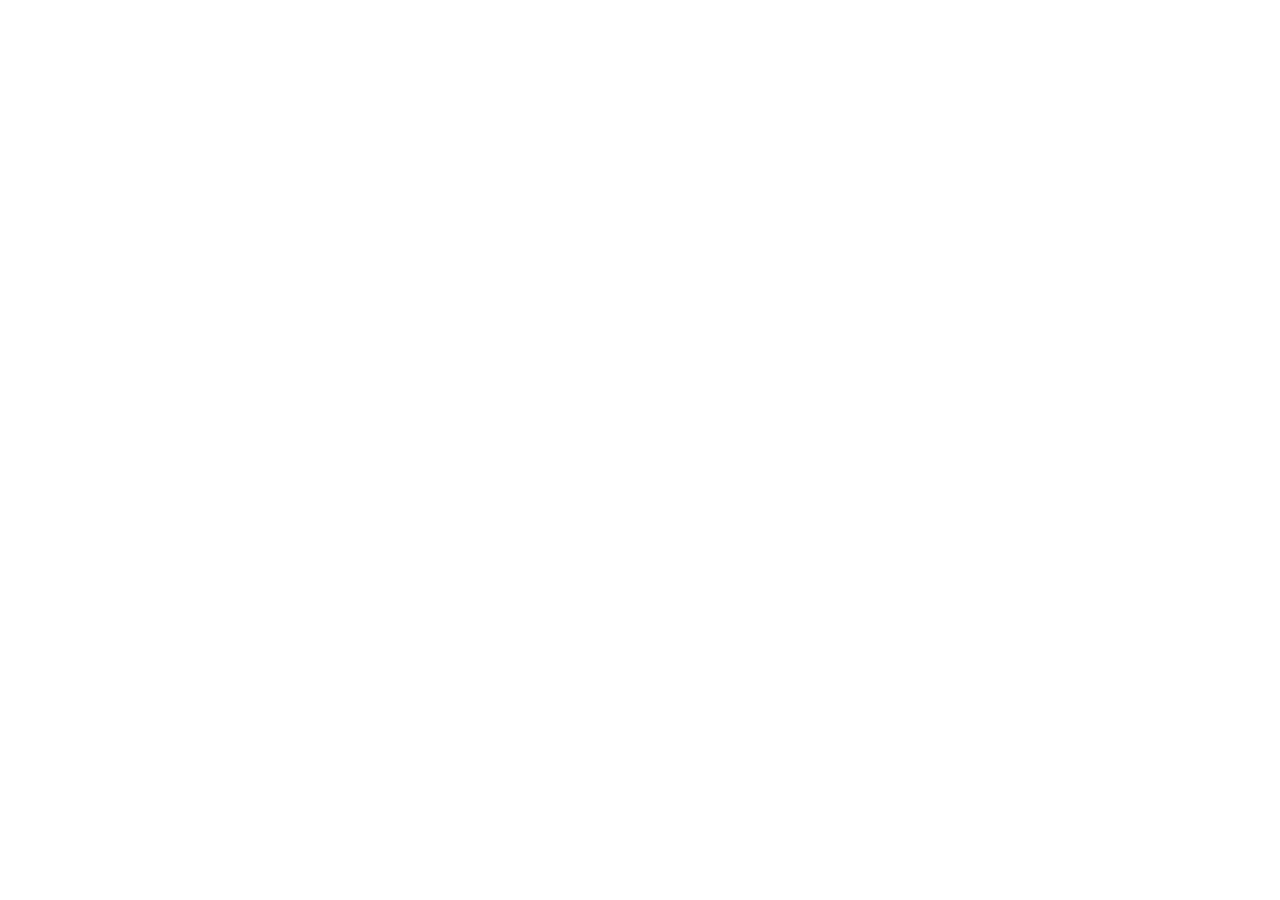
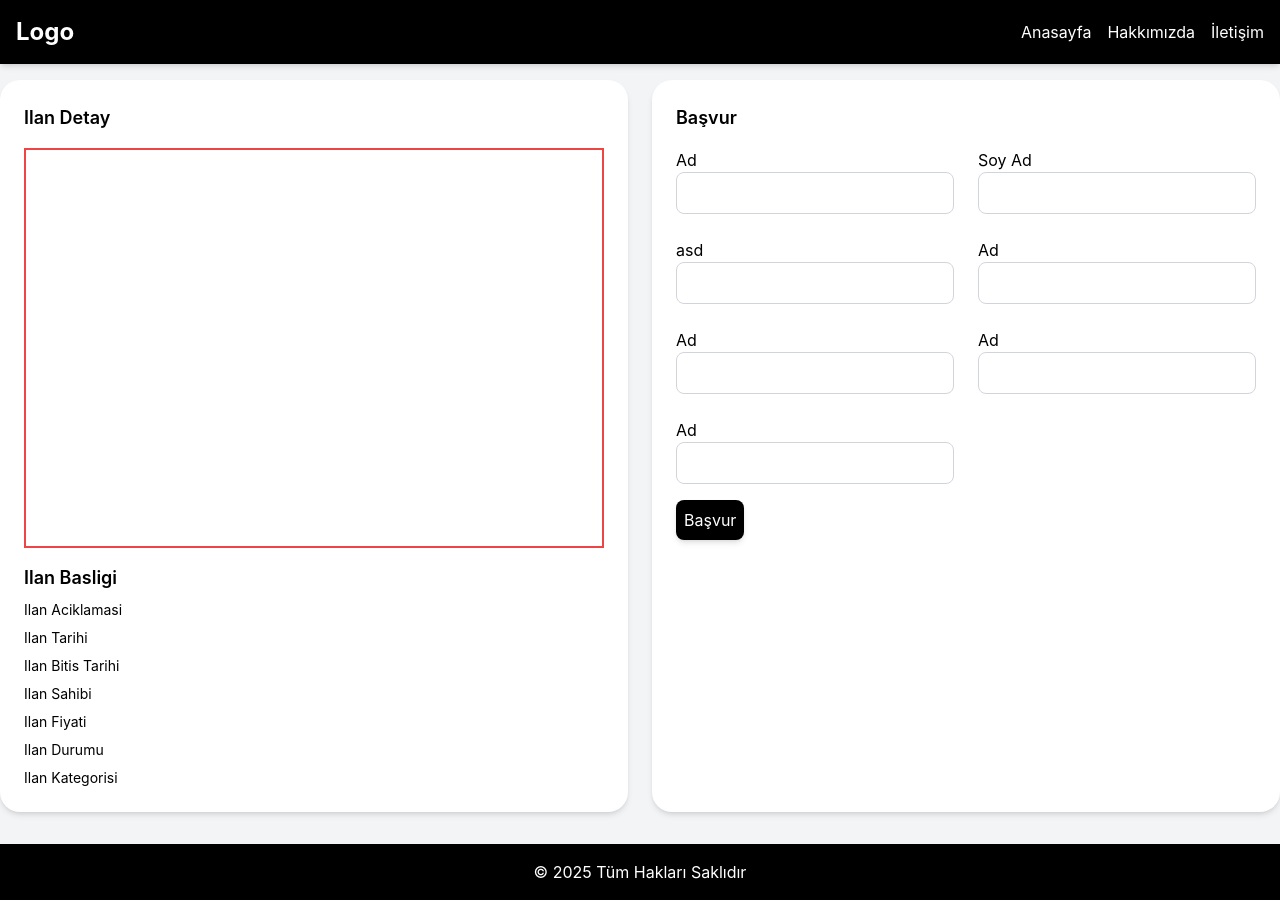
Before and after one commit to onurjr29/Yazlab_19, a React (Create React App) app in the folder frontend/: page /ilan-detay in a window 1280 px wide. Before the commit this address had no page. Before the commit the page ends 800 px from the top, so only its background shows below. Built offline with nearby package versions, Linux system fonts and the light colour scheme.

Commit message:
layoutlar - anasyfa - yonetim panelinin frontendi yazildi

```diff
--- a/frontend/src/App.js
+++ b/frontend/src/App.js
@@ -1,18 +1,24 @@
 import { BrowserRouter as Router, Route, Routes } from 'react-router-dom'
 import Login from './pages/auth/login'
-import Anasayfa from './pages/anasayfa'
+import Anasayfa from './pages/page'
 import AdminRoute from './routes/AdminRoute'
-import Dashboard from './pages/yonetimPaneli/dashboard'
+import Dashboard from './pages/yonetimPaneli/page'
 import AdminLayout from './pages/yonetimPaneli/AdminLayout'
 import AdminUsers from './pages/yonetimPaneli/users/page'
 import JuriOnay from './pages/yonetimPaneli/juriOnay/page'
+import IlanDetayPage from './pages/IlanDetay/page'
+
+import Layout from './pages/Layout'
 
 const App = () => {
   return (
     <Router>
       <Routes>
         <Route path='/auth/login' element={<Login/>}/>
-        <Route path='/anasayfa' element={<Anasayfa/>}/>
+        <Route element={<Layout/>}>
+          <Route path='/' element={<Anasayfa/>}/>
+          <Route path='/ilan-detay' element={<IlanDetayPage/>}/>
+        </Route>
         {/* <Route path='/auth/register' element={<Register/>}/> */}
 
         <Route path='/yonetim-paneli' element={<AdminRoute/>}>
--- a/frontend/src/components/Footer.js
+++ b/frontend/src/components/Footer.js
@@ -2,7 +2,7 @@
 
 const Footer = () => {
   return (
-    <footer className="bg-gray-800 text-white text-center p-4 mt-4">
+    <footer className="bg-black text-white text-center p-4 mt-4">
       <p>© {new Date().getFullYear()} Tüm Hakları Saklıdır</p>
     </footer>
   );
--- a/frontend/src/components/Header.js
+++ b/frontend/src/components/Header.js
@@ -3,7 +3,7 @@
 
 const Header = () => {
   return (
-    <header className="bg-blue-600 text-white p-4 shadow-md">
+    <header className="bg-black text-white p-4 shadow-md">
       <div className="container mx-auto flex justify-between items-center">
         <h1 className="text-2xl font-bold">
           <Link to="/">Logo</Link>
--- a/frontend/src/components/Layout.js
+++ /dev/null
@@ -1,20 +0,0 @@
-import React from "react";
-import Header from "./Header";
-import Footer from "./Footer";
-
-const Layout = ({ children }) => {
-  return (
-    <div className="flex flex-col min-h-screen">
-      {/* Üst Kısım (Header) */}
-      <Header />
-
-      {/* Sayfa İçeriği */}
-      <main className="flex flex-col gap-y-12 container mx-auto py-4">{children}</main>
-
-      {/* Alt Kısım (Footer) */}
-      <Footer />
-    </div>
-  );
-};
-
-export default Layout;
--- /dev/null
+++ b/frontend/src/pages/IlanDetay/page.jsx
@@ -0,0 +1,67 @@
+export default function IlanDetayPage(){
+    return (
+        <div className="flex flex-col gap-y-4">
+            <div className="grid grid-cols-2 gap-x-6">
+                <div className="w-full bg-white rounded-[20px] flex flex-col gap-y-4 p-6 shadow-md">
+                    <h1 className="text-black text-lg font-semibold">Ilan Detay</h1>
+                    <div className="border-2 border-solid border-red-500 h-[400px]"></div>
+                    <div className="flex flex-col gap-y-2">
+                        <h2 className="text-lg font-semibold">Ilan Basligi</h2>
+                        <p className="text-sm">Ilan Aciklamasi</p>
+                        <p className="text-sm">Ilan Tarihi</p>
+                        <p className="text-sm">Ilan Bitis Tarihi</p>
+                        <p className="text-sm">Ilan Sahibi</p>
+                        <p className="text-sm">Ilan Fiyati</p>
+                        <p className="text-sm">Ilan Durumu</p>
+                        <p className="text-sm">Ilan Kategorisi</p>
+                    </div>
+                </div>
+                <div className="w-full bg-white rounded-[20px] shadow-md ">
+                    <div className="flex flex-col p-6 gap-y-4">
+                        <h2 className="text-black text-lg font-semibold">Başvur</h2>
+                        <div className="grid grid-cols-2 gap-6">
+                            <div className="grid">
+                                <label htmlFor="name">Ad</label>
+                                <input type="text" id="name" className="p-2 border border-gray-300 rounded-lg" />
+                            </div>
+
+                            <div className="grid">
+                                <label htmlFor="name">Soy Ad</label>
+                                <input type="text" id="name" className="p-2 border border-gray-300 rounded-lg" />
+                            </div>
+
+                            <div className="grid">
+                                <label htmlFor="name">asd</label>
+                                <input type="text" id="name" className="p-2 border border-gray-300 rounded-lg" />
+                            </div>
+
+                            <div className="grid">
+                                <label htmlFor="name">Ad</label>
+                                <input type="text" id="name" className="p-2 border border-gray-300 rounded-lg" />
+                            </div>
+
+                            <div className="grid">
+                                <label htmlFor="name">Ad</label>
+                                <input type="text" id="name" className="p-2 border border-gray-300 rounded-lg" />
+                            </div>
+
+                            <div className="grid">
+                                <label htmlFor="name">Ad</label>
+                                <input type="text" id="name" className="p-2 border border-gray-300 rounded-lg" />
+                            </div>
+
+                            <div className="grid">
+                                <label htmlFor="name">Ad</label>
+                                <input type="text" id="name" className="p-2 border border-gray-300 rounded-lg" />
+                            </div>
+                        </div>
+
+                        <div className="flex">
+                            <button className="bg-black text-white rounded-lg p-2 shadow-md">Başvur</button>
+                        </div>
+                    </div>
+                </div>
+            </div>
+        </div>
+    );
+}
--- /dev/null
+++ b/frontend/src/pages/Layout.jsx
@@ -0,0 +1,21 @@
+import React from "react";
+import Header from "../components/Header";
+import Footer from "../components/Footer";
+import { Outlet } from "react-router-dom";
+
+const Layout = () => {
+  return (
+    <div className="flex flex-col min-h-screen bg-gray-100">
+      {/* Üst Kısım (Header) */}
+      <Header />
+
+      {/* Sayfa İçeriği */}
+      <main className="flex flex-col gap-y-4 container mx-auto py-4"><Outlet/></main>
+
+      {/* Alt Kısım (Footer) */}
+      <Footer />
+    </div>
+  );
+};
+
+export default Layout;
--- a/frontend/src/pages/anasayfa.jsx
+++ /dev/null
@@ -1,27 +0,0 @@
-import React from 'react'
-import Layout from '../components/Layout'
-
-export default function Anasayfa() {
-    return (
-        <Layout>
-            <h1 className="text-yellow-400 text-2xl">Akademik İlanlar</h1>
-            <div className='flex flex-col gap-y-4'>
-                { Array.from({length: 10}).map((_, index) => (
-                    <div className='border-2 flex'>
-                        <div className='flex items-center border-2 border-red-500 border-solid p-4 '>
-                            Resim
-                        </div>
-                        <div className='flex flex-col gap-y-2 p-2'>
-                            <h2 className='text-lg font-semibold'>Kocaeli Üniversitesi Teknoloji Fakültesi Doçent Kadro Alımı</h2>
-                            <div className='flex gap-x-2'>
-                                { Array.from({length: 5}).map((_, index) => (
-                                    <div className='bg-green-500 rounded-md px-2 py-1 items-baseline text-white'>asdasd</div>
-                                ))}
-                            </div>
-                        </div>
-                    </div>
-                ))}
-            </div>
-        </Layout>
-    )
-}
--- /dev/null
+++ b/frontend/src/pages/page.jsx
@@ -0,0 +1,30 @@
+import React from 'react'
+import { Link } from 'react-router-dom'
+
+export default function Anasayfa() {
+    return (
+        <>
+            <h1 className="text-back text-2xl">Akademik İlanlar</h1>
+            <div className='flex flex-col gap-y-4'>
+                { Array.from({length: 10}).map((_, index) => (
+                    <Link to='/ilan-detay' className=''>
+                        <div className='border-2 flex bg-white rounded-[20px] overflow-hidden gap-4'>
+                            <div className='flex justify-center w-[500px] aspect-[1/1] items-center border-2 border-red-500 border-solid p-4 '>
+                                Resim
+                            </div>
+                            <div className='flex flex-col gap-y-2 p-2'>
+                                <h2 className='text-lg font-semibold'>Kocaeli Üniversitesi Teknoloji Fakültesi Doçent Kadro Alımı</h2>
+                                <p className='text-black opacity-60'>Lorem ipsum dolor, sit amet consectetur adipisicing elit. Adipisci cumque officia animi iure, culpa vel. Labore voluptate, molestiae est amet placeat, eveniet reiciendis et quas eum, culpa id repudiandae quae sunt reprehenderit architecto! Molestiae officiis, maxime officia impedit ab dicta fugit ipsa enim alias debitis? Pariatur atque dolorum aut deserunt voluptate! Commodi necessitatibus eligendi, tempora ex quae eos in exercitationem sint! Deserunt aliquam quasi accusamus non fuga iusto vero, est maxime, quae eligendi voluptatum ad obcaecati quas cupiditate illo earum.</p>
+                                <div className='flex gap-x-2'>
+                                    { Array.from({length: 5}).map((_, index) => (
+                                        <div className='bg-green-500 rounded-md px-2 py-1 items-baseline text-white'>asdasd</div>
+                                    ))}
+                                </div>
+                            </div>
+                        </div>
+                    </Link>
+                ))}
+            </div>
+        </>
+    )
+}
--- a/frontend/src/pages/yonetimPaneli/AdminLayout.jsx
+++ b/frontend/src/pages/yonetimPaneli/AdminLayout.jsx
@@ -9,7 +9,7 @@
         <div className="flex flex-col items-start gap-y-4">
           <h2 className="text-lg font-semibold">Admin Panel</h2>
           <Link to='/yonetim-paneli/dashboard' className="p-2 hover:underline bg-black rounded-lg text-white w-full text-sm">Dashboard</Link >
-          <Link to='/yonetim-paneli/users' className="p-2 hover:underline bg-black rounded-lg text-white w-full text-sm">Kullanici Yonetimi</Link >
+          <Link to='/yonetim-paneli/users' className="p-2 hover:underline bg-black roundisaed-lg text-white w-full text-sm">Kullanici Yonetimi</Link >
           <Link to='/yonetim-paneli/juri-onay' className="p-2 hover:underline bg-black rounded-lg text-white w-full text-sm">Jüri Onay</Link >
           <Link to='/yonetim-paneli/dashboard' className="p-2 hover:underline bg-black rounded-lg text-white w-full text-sm">Dashboard</Link >
 
```
Also changed, not shown: frontend/src/pages/yonetimPaneli/page.jsx (renamed from frontend/src/pages/yonetimPaneli/dashboard.jsx).
